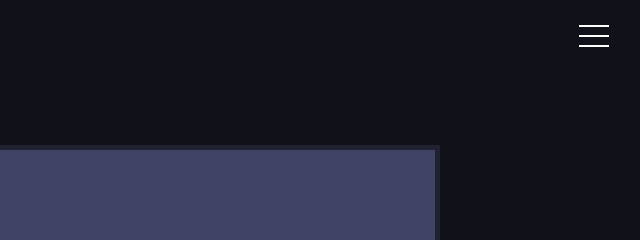
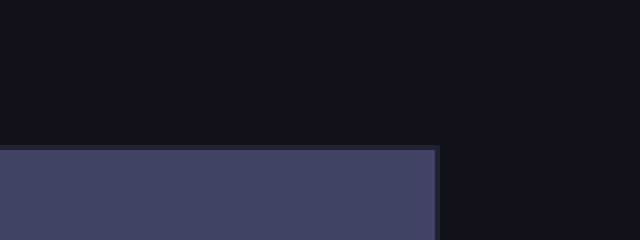
Before and after one commit to chia-liu/bounce-ball, a plain HTML site: page index.html in a window 1280 px wide. Shown: the top 240 px of the page, 455-1095 px from the left. Drawn offline with nearby package versions, Linux system fonts and the light colour scheme.

Commit message:
Update index.html

```diff
--- a/index.html
+++ b/index.html
@@ -20,11 +20,6 @@
             <div class="navbar">
                 <div class="logo">bounce</div>
                 <div class="menu">
-                    <a href="" class="menuToggle">
-                        <span></span>
-                        <span></span>
-                        <span></span>
-                    </a>
                 </div>
             </div>
         </div>
```
